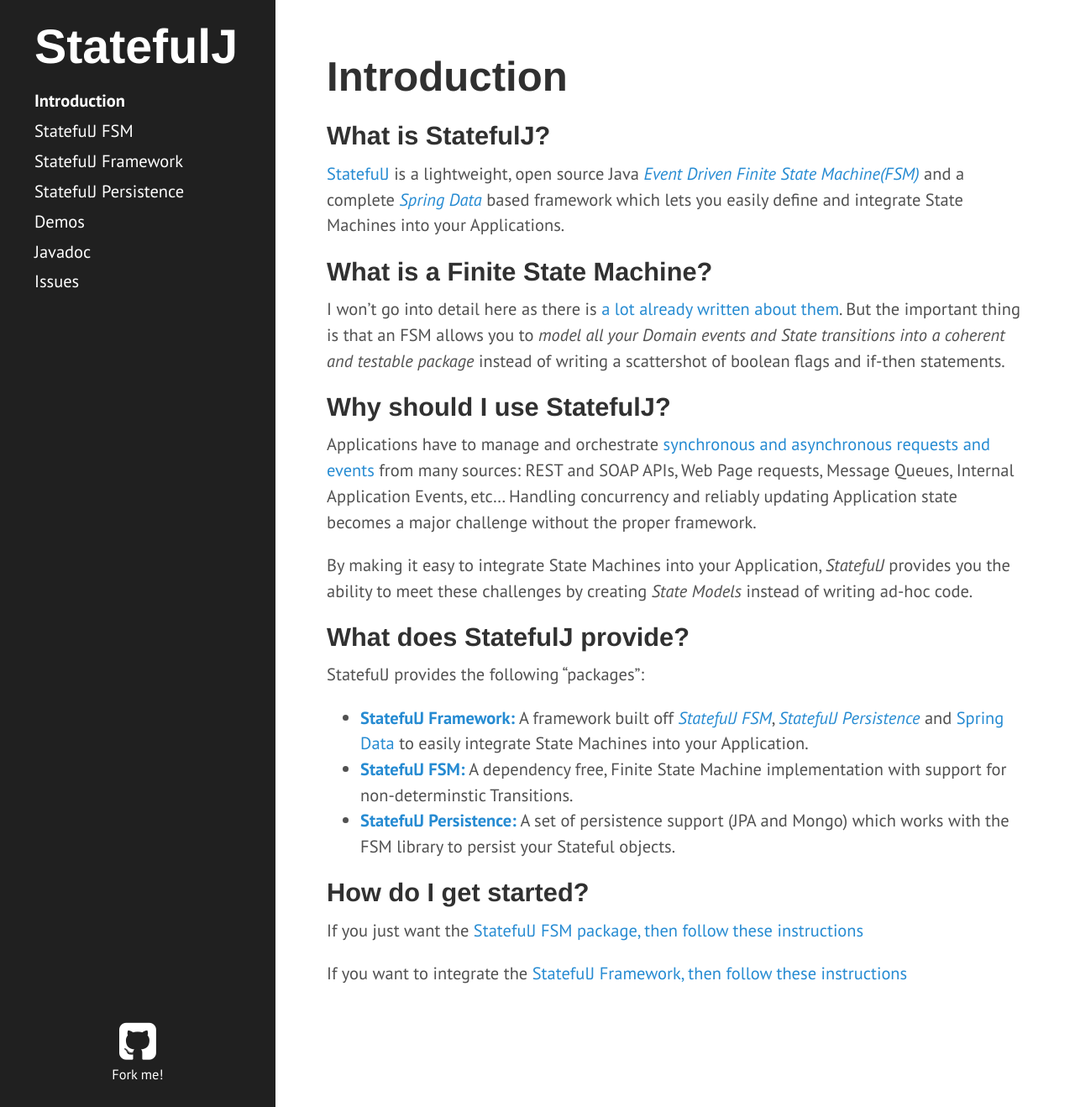
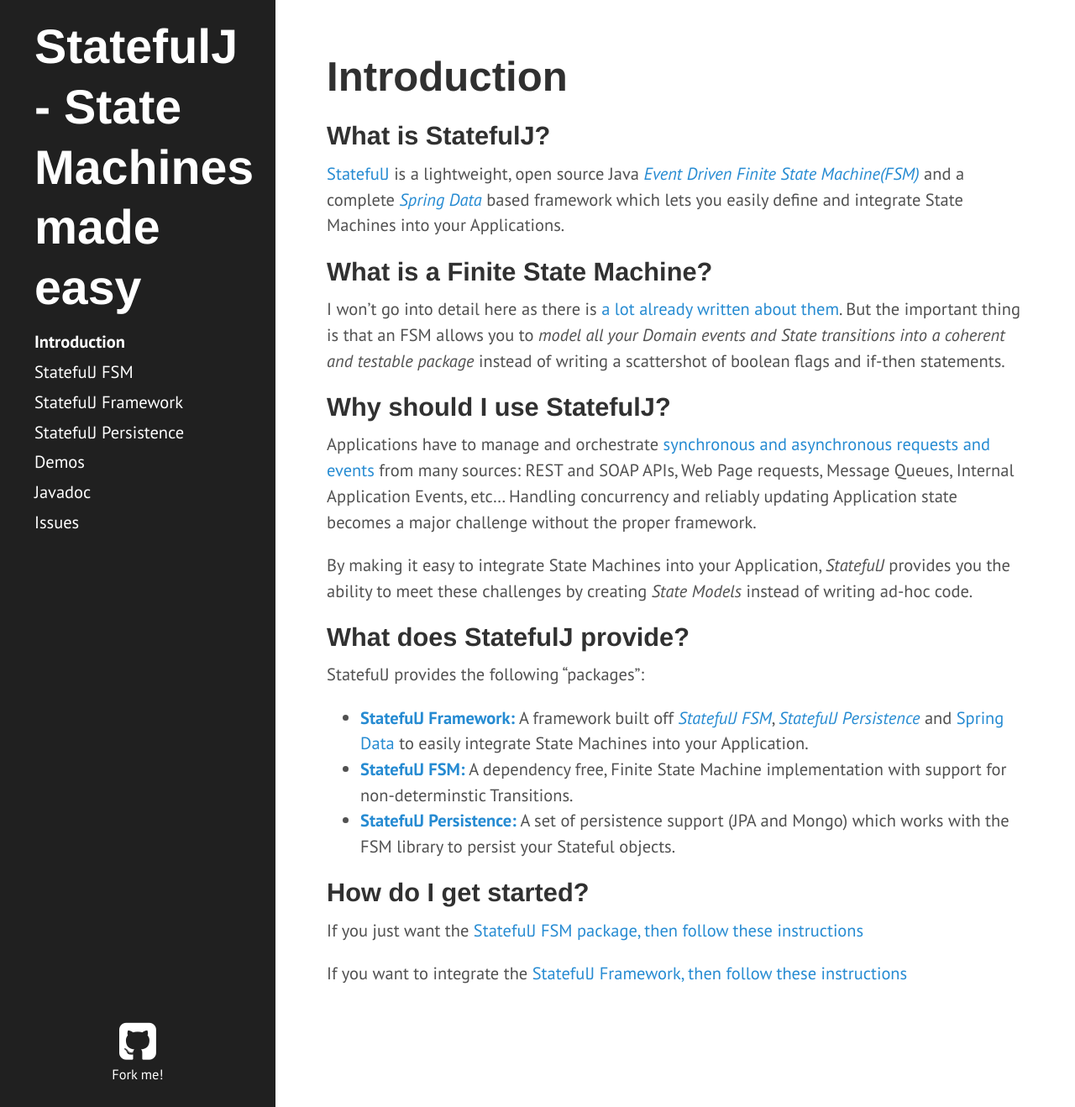
Before and after one commit to statefulj/statefulj, a Jekyll site: the page built from index.md, in a window 1280 px wide and 1318 px high. Shown: the whole window at 84% size. Built offline with Jekyll 4.4.1, drawn with Linux system fonts in a browser that asks for light colours.

Commit message:
Update title

```diff
--- a/_config.yml
+++ b/_config.yml
@@ -5,7 +5,7 @@ highlighter:      rouge
 permalink:        pretty
 
 # Setup
-title:            StatefulJ
+title:            StatefulJ - State Machines made easy
 tagline:          ''
 description:      'State Machines made easy'
 url:              http://statefulj.io
```
